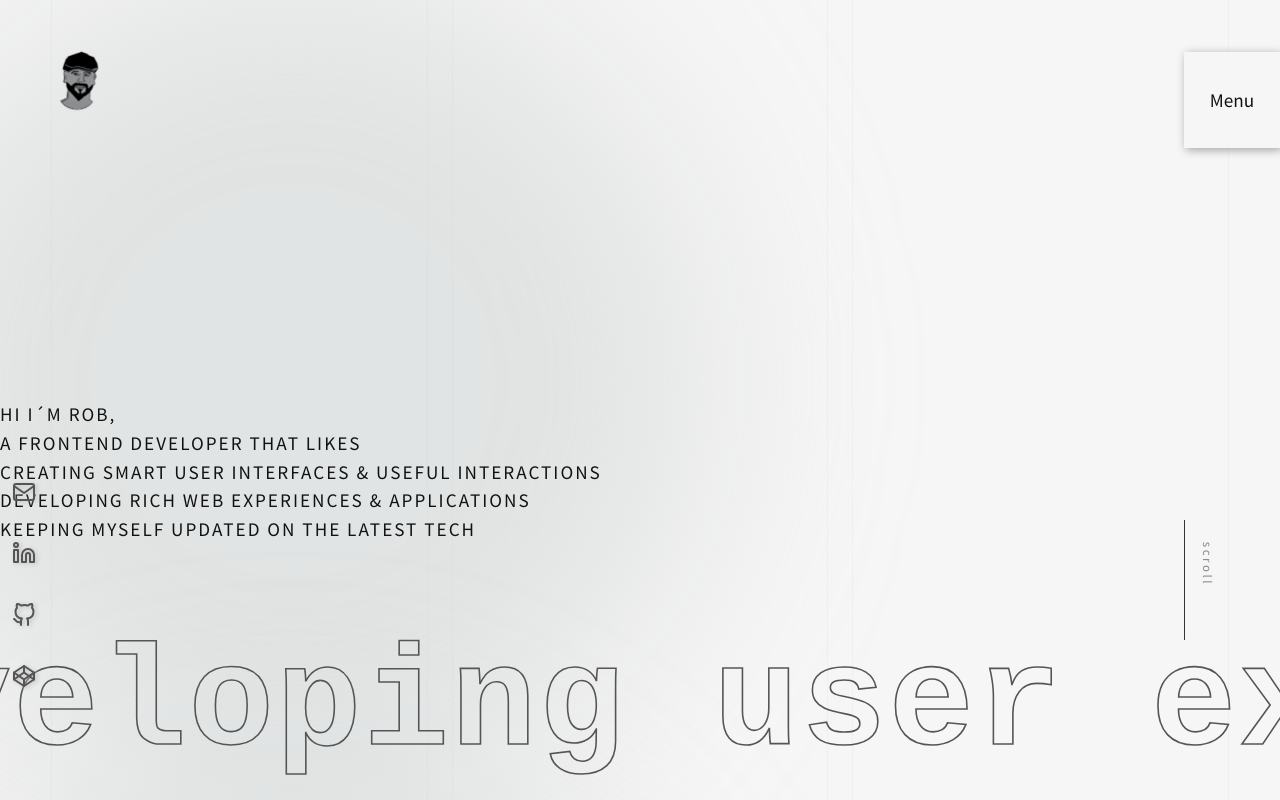
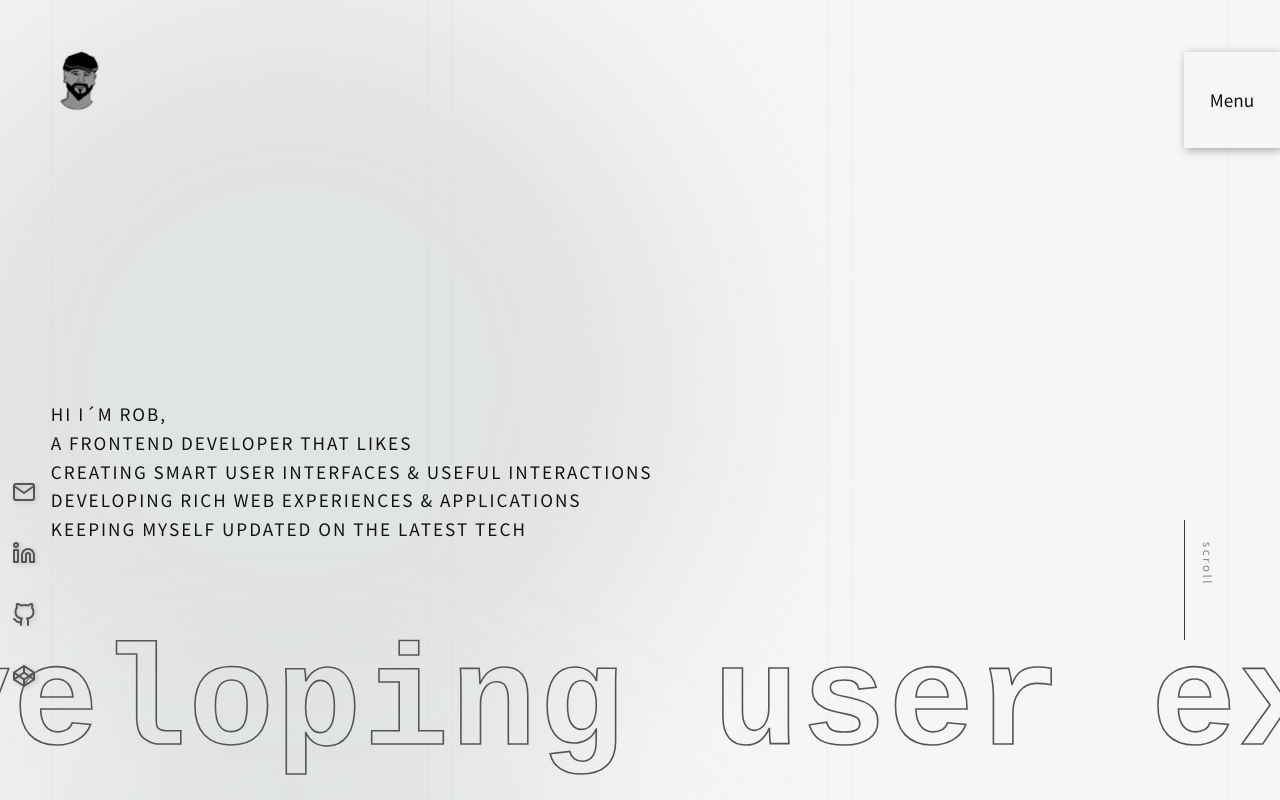
Before and after one commit to robonexx/robertwagar2024, a React (Vite) app: page / in a window 1280 px wide. Shown: the top 800 px of the page. Built offline with nearby package versions, Linux system fonts and the light colour scheme; a web font is replaced by a local one.

Commit message:
Update hero.module.scss

```diff
--- a/src/pages/home/_components/hero/hero.module.scss
+++ b/src/pages/home/_components/hero/hero.module.scss
@@ -7,5 +7,7 @@
 
 .intro_text {
   position: absolute;
+  padding-left: $body-space;
+    padding-right: $body-space;
   width: 100%;
 }
```
